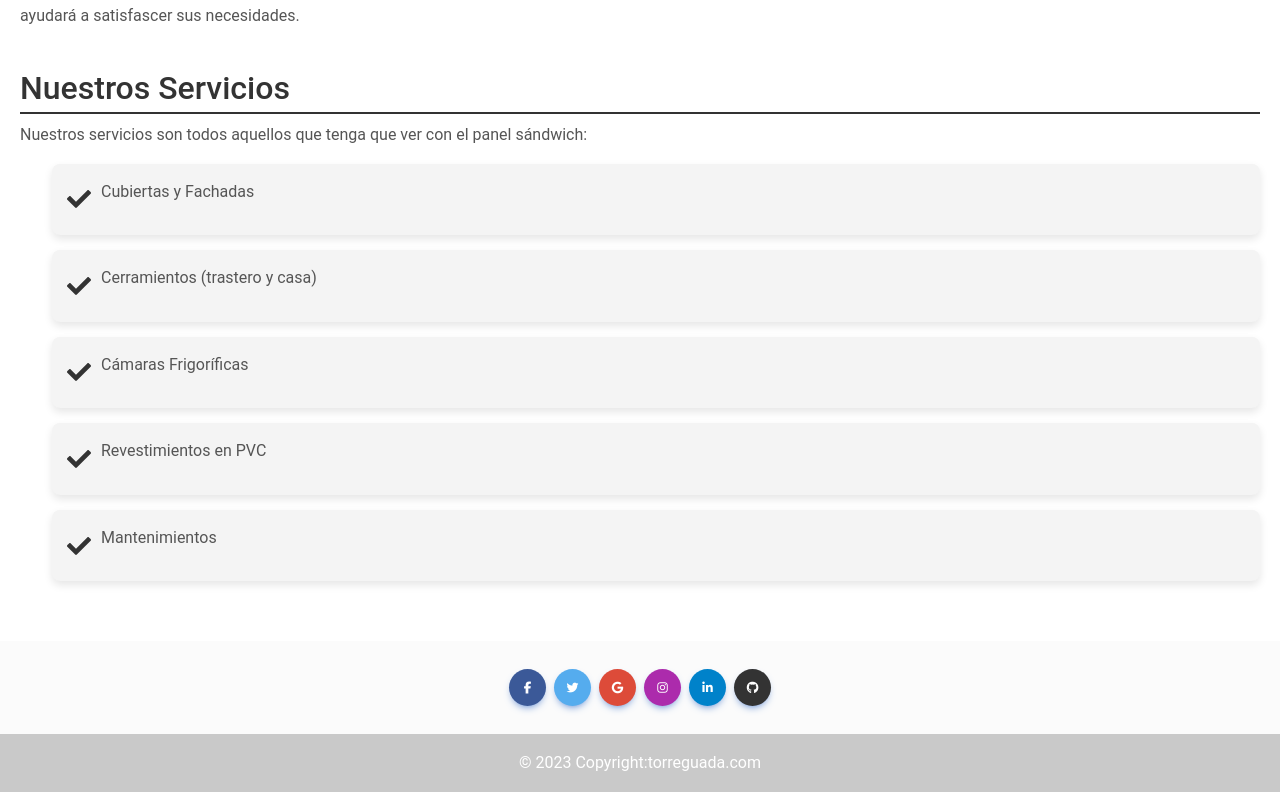
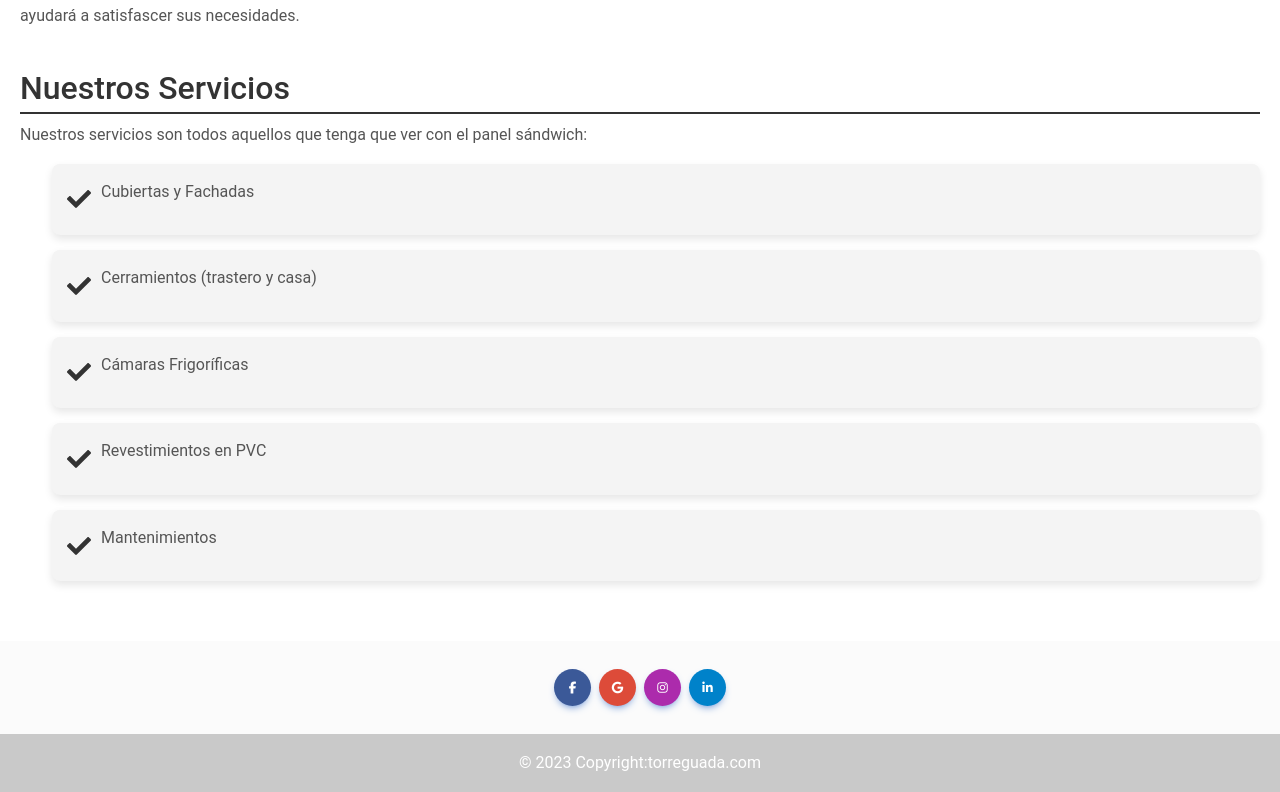
Before and after one commit to rararo13/torreguadapp, a React (Create React App) app: page / in a window 1280 px wide. Shown: the part 4817-5609 px from the top of the page. Built offline with nearby package versions, Linux system fonts and the light colour scheme.

Commit message:
añado links provisionales a los botones del footer

```diff
--- a/src/Footer.js
+++ b/src/Footer.js
@@ -11,6 +11,31 @@ import {
 } from 'mdb-react-ui-kit';
 
 export default function Footer() {
+
+  const handleEmailButtonClick = () => {
+    const destinatario = 'cyftorreguada@gmail.com';
+    const mailtoLink = `mailto:${destinatario}`;
+    window.location.href = mailtoLink;
+  };
+
+ const redirectToFacebookProfile =
+  () => {
+      const facebookProfileURL = `https://www.facebook.com/torreguada.cubiertasyfachadas`;
+      window.location.href = facebookProfileURL;
+    };
+
+  const redirectToInstagramProfile =
+  () => {
+      const instagramProfileURL = `https://www.instagram.com/juanantoniojimenezz/`;
+      window.location.href = instagramProfileURL;
+    };
+
+    const redirectToLinkedinProfile =
+    () => {
+        const linkedinProfileURL = `https://www.linkedin.com/in/rafael-ramírez-román-691701223/`;
+        window.location.href = linkedinProfileURL;
+      };
+
   return (
     <MDBFooter className='bg-light text-center text-white'>
       <MDBContainer className='p-4 pb-0'>
@@ -19,27 +44,20 @@ export default function Footer() {
             floating
             className='m-1'
             style={{ backgroundColor: '#3b5998' }}
+            onClick={redirectToFacebookProfile}
             href='#!'
             role='button'
           >
             <MDBIcon fab icon='facebook-f' />
           </MDBBtn>
 
-          <MDBBtn
-            floating
-            className='m-1'
-            style={{ backgroundColor: '#55acee' }}
-            href='#!'
-            role='button'
-          >
-            <MDBIcon fab icon='twitter' />
-          </MDBBtn>
 
           <MDBBtn
             floating
             className='m-1'
             style={{ backgroundColor: '#dd4b39' }}
             href='#!'
+            onClick={handleEmailButtonClick}
             role='button'
           >
             <MDBIcon fab icon='google' />
@@ -49,6 +67,7 @@ export default function Footer() {
             className='m-1'
             style={{ backgroundColor: '#ac2bac' }}
             href='#!'
+            onClick={redirectToInstagramProfile}
             role='button'
           >
             <MDBIcon fab icon='instagram' />
@@ -58,21 +77,13 @@ export default function Footer() {
             floating
             className='m-1'
             style={{ backgroundColor: '#0082ca' }}
+            onClick={redirectToLinkedinProfile}
             href='#!'
             role='button'
           >
             <MDBIcon fab icon='linkedin-in' />
           </MDBBtn>
 
-          <MDBBtn
-            floating
-            className='m-1'
-            style={{ backgroundColor: '#333333' }}
-            href='#!'
-            role='button'
-          >
-            <MDBIcon fab icon='github' />
-          </MDBBtn>
         </section>
       </MDBContainer>
 
```
